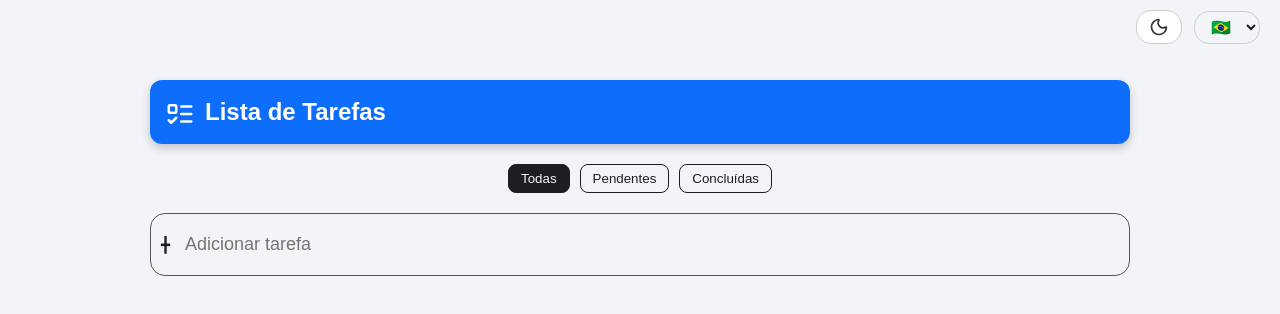
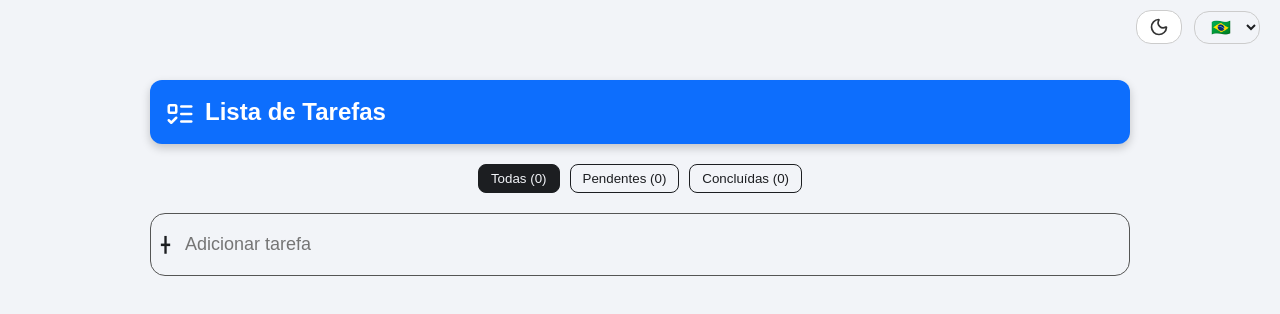
Before and after one commit to bdancost/todo_react_ts, a React (Create React App) app: page / in a window 1280 px wide. Shown: the top 314 px of the page. Built offline with nearby package versions, Linux system fonts and the light colour scheme.

Commit message:
Adicionando props no component FiltroArea

```diff
--- a/src/App.tsx
+++ b/src/App.tsx
@@ -113,7 +113,7 @@ const App = () => {
             {t.title}
           </C.Header>
 
-          <FiltroArea filtro={filtro} setFiltro={setFiltro} t={t} />
+          <FiltroArea filtro={filtro} setFiltro={setFiltro} t={t} list={list} />
 
           <AddArea onEnter={handleAddTask} t={t} />
           {getListaFiltrada().map((item) => (
--- a/src/components/FiltroArea/index.tsx
+++ b/src/components/FiltroArea/index.tsx
@@ -1,31 +1,37 @@
 import * as C from "./styles";
+import { Item } from "../../types/Item";
 
 type Props = {
   filtro: "todas" | "pendentes" | "concluidas";
   setFiltro: (filtro: "todas" | "pendentes" | "concluidas") => void;
   t: Record<string, string>;
+  list: Item[];
 };
 
-export const FiltroArea = ({ filtro, setFiltro, t }: Props) => {
+export const FiltroArea = ({ filtro, setFiltro, t, list }: Props) => {
+  const totalTarefas = list.length;
+  const pendentes = list.filter((item) => !item.done).length;
+  const concluidas = list.filter((item) => item.done).length;
+
   return (
     <C.Container>
       <button
         className={filtro === "todas" ? "ativo" : ""}
         onClick={() => setFiltro("todas")}
       >
-        {t.all}
+        {t.all} ({totalTarefas})
       </button>
       <button
         className={filtro === "pendentes" ? "ativo" : ""}
         onClick={() => setFiltro("pendentes")}
       >
-        {t.pending}
+        {t.pending} ({pendentes})
       </button>
       <button
         className={filtro === "concluidas" ? "ativo" : ""}
         onClick={() => setFiltro("concluidas")}
       >
-        {t.done}
+        {t.done} ({concluidas})
       </button>
     </C.Container>
   );
```
